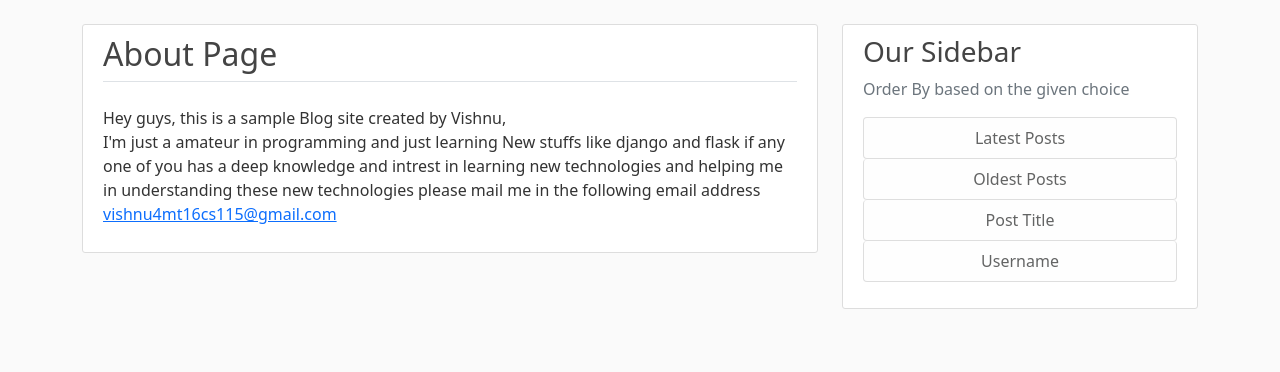
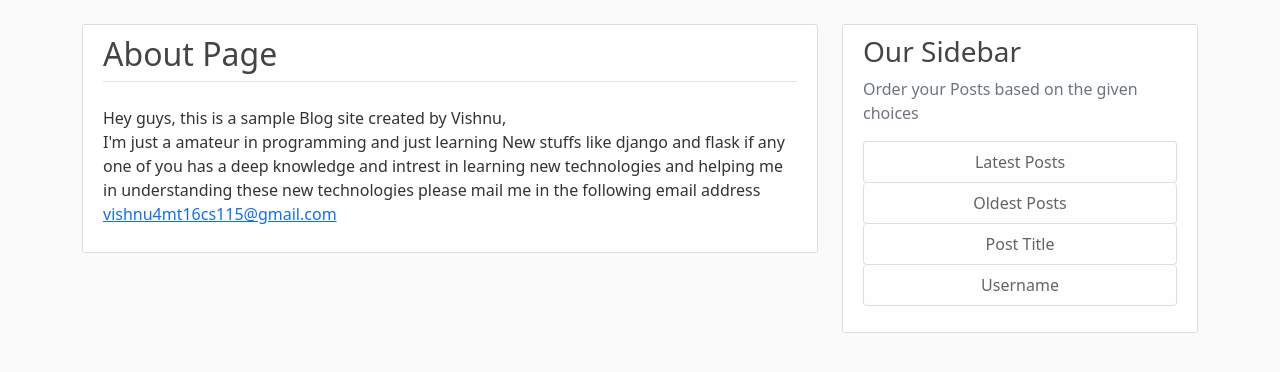
Before and after one commit to vishnuak15/blogg, a Django app: page /about/ in a window 1280 px wide. Shown: the part 56-428 px from the top of the page. Run offline with Django 3.2, Linux system fonts and the light colour scheme; some libraries are stand-ins or nearby versions.

Commit message:
finallly

```diff
--- a/blog/templates/blog/base.html
+++ b/blog/templates/blog/base.html
@@ -61,7 +61,7 @@
             <div class="col-md-4">
                 <div class="content-section">
                     <h3>Our Sidebar</h3>
-                    <p class='text-muted'>Order By based on the given choice
+                    <p class='text-muted'>Order your Posts based on the given choices
                         <ul class="list-group">
                             <a href="{% url 'blog-home'  %}" class="list-group-item list-group-item-light btn btn-secondary">Latest Posts</a>
                             <a href="{% url 'oldposts'  %}" name="orderby" value="date_posted" class="list-group-item list-group-item-light btn btn-secondary">Oldest Posts</a>
```
